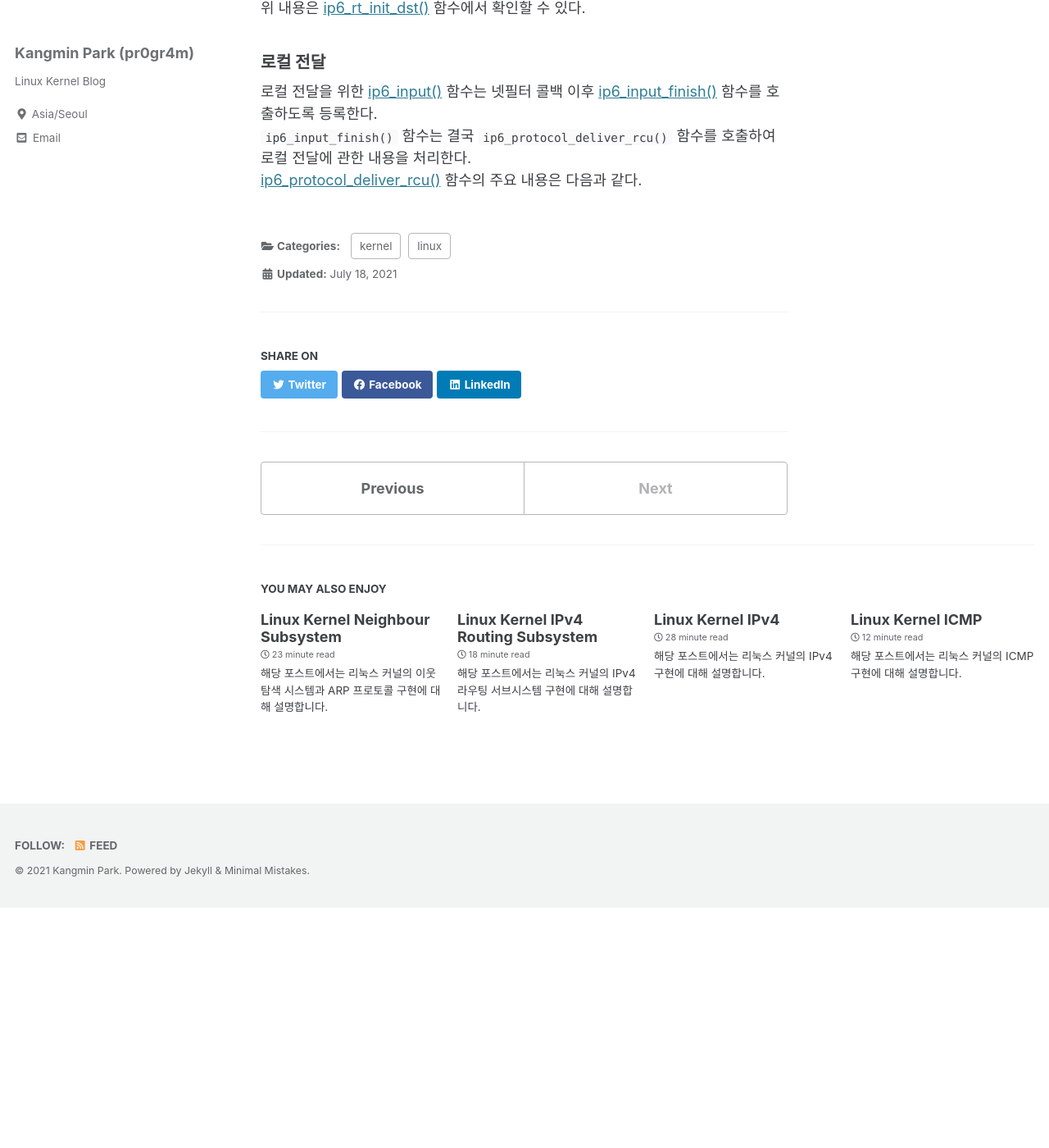
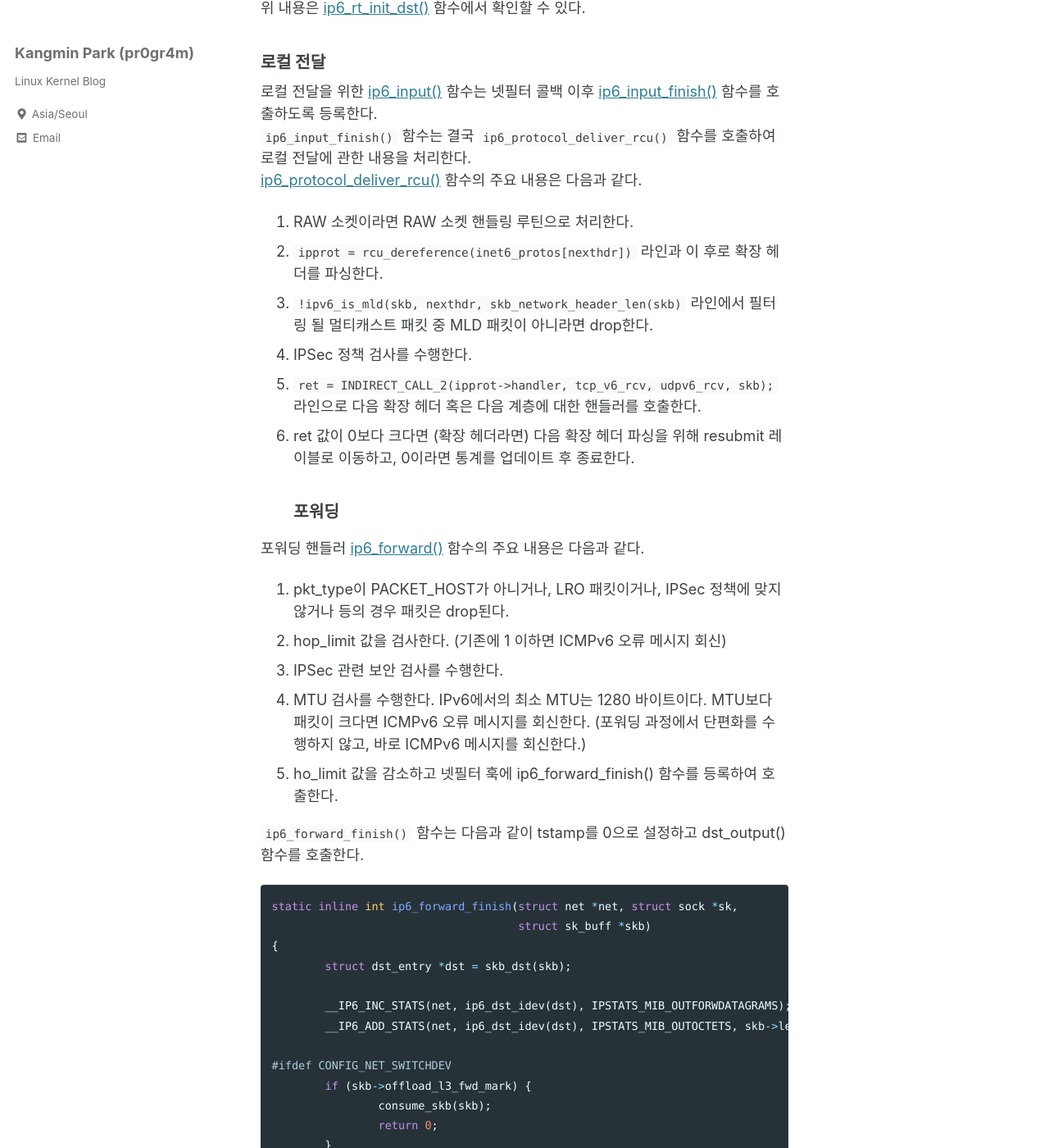
Before and after one commit to pr0gr4m/pr0gr4m.github.io, a Jekyll site: the page built from _posts/2021-07-18-ipv6.md, in a window 1280 px wide and 1400 px high, scrolled down 11675 px. Shown: the whole window at 82% size. Built offline with Jekyll 4.4.1, drawn with Linux system fonts in a browser that asks for light colours; cached includes are drawn as plain includes; before the commit the page ends 12782 px from its top, so only the background shows below that; some of the changed text lies outside the part shown.

Commit message:
Update IPv6

````diff
--- a/_posts/2021-07-18-ipv6.md
+++ b/_posts/2021-07-18-ipv6.md
@@ -307,3 +307,41 @@ IPv6 라우팅 서브시스템을 탐색하고 나면 목적지 캐시 dst의 in
 로컬 전달을 위한 [ip6_input()](https://elixir.bootlin.com/linux/latest/source/net/ipv6/ip6_input.c#L470) 함수는 넷필터 콜백 이후 [ip6_input_finish()](https://elixir.bootlin.com/linux/latest/source/net/ipv6/ip6_input.c#L460) 함수를 호출하도록 등록한다.
 ```ip6_input_finish()``` 함수는 결국 ```ip6_protocol_deliver_rcu()``` 함수를 호출하여 로컬 전달에 관한 내용을 처리한다.
 [ip6_protocol_deliver_rcu()](https://elixir.bootlin.com/linux/latest/source/net/ipv6/ip6_input.c#L350) 함수의 주요 내용은 다음과 같다.
+0. RAW 소켓이라면 RAW 소켓 핸들링 루틴으로 처리한다.
+1. ```ipprot = rcu_dereference(inet6_protos[nexthdr])``` 라인과 이 후로 확장 헤더를 파싱한다.
+2. ```!ipv6_is_mld(skb, nexthdr, skb_network_header_len(skb)``` 라인에서 필터링 될 멀티캐스트 패킷 중 MLD 패킷이 아니라면 drop한다.
+3. IPSec 정책 검사를 수행한다.
+4. ```ret = INDIRECT_CALL_2(ipprot->handler, tcp_v6_rcv, udpv6_rcv, skb);``` 라인으로 다음 확장 헤더 혹은 다음 계층에 대한 핸들러를 호출한다.
+5. ret 값이 0보다 크다면 (확장 헤더라면) 다음 확장 헤더 파싱을 위해 resubmit 레이블로 이동하고, 0이라면 통계를 업데이트 후 종료한다.
+### 포워딩
+
+포워딩 핸들러 [ip6_forward()](https://elixir.bootlin.com/linux/latest/source/net/ipv6/ip6_output.c#L461) 함수의 주요 내용은 다음과 같다.
+1. pkt_type이 PACKET_HOST가 아니거나, LRO 패킷이거나, IPSec 정책에 맞지 않거나 등의 경우 패킷은 drop된다.
+2. hop_limit 값을 검사한다. (기존에 1 이하면 ICMPv6 오류 메시지 회신)
+3. IPSec 관련 보안 검사를 수행한다.
+4. MTU 검사를 수행한다. IPv6에서의 최소 MTU는 1280 바이트이다. MTU보다 패킷이 크다면 ICMPv6 오류 메시지를 회신한다. (포워딩 과정에서 단편화를 수행하지 않고, 바로 ICMPv6 메시지를 회신한다.)
+5. ho_limit 값을 감소하고 넷필터 훅에 ip6_forward_finish() 함수를 등록하여 호출한다.
+
+```ip6_forward_finish()``` 함수는 다음과 같이 tstamp를 0으로 설정하고 dst_output() 함수를 호출한다.
+```c
+static inline int ip6_forward_finish(struct net *net, struct sock *sk,
+				     struct sk_buff *skb)
+{
+	struct dst_entry *dst = skb_dst(skb);
+
+	__IP6_INC_STATS(net, ip6_dst_idev(dst), IPSTATS_MIB_OUTFORWDATAGRAMS);
+	__IP6_ADD_STATS(net, ip6_dst_idev(dst), IPSTATS_MIB_OUTOCTETS, skb->len);
+
+#ifdef CONFIG_NET_SWITCHDEV
+	if (skb->offload_l3_fwd_mark) {
+		consume_skb(skb);
+		return 0;
+	}
+#endif
+
+	skb->tstamp = 0;
+	return dst_output(net, sk, skb);
+}
+```
+
+### 멀티캐스트 패킷 수신
````
